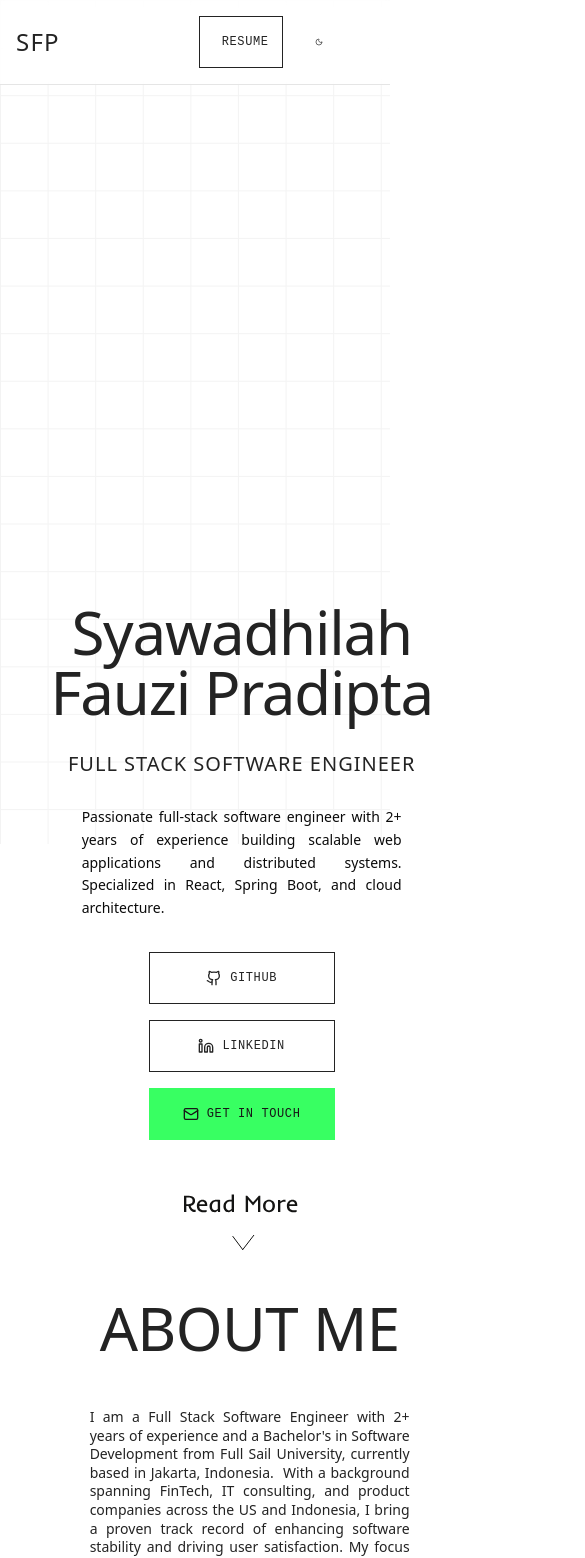
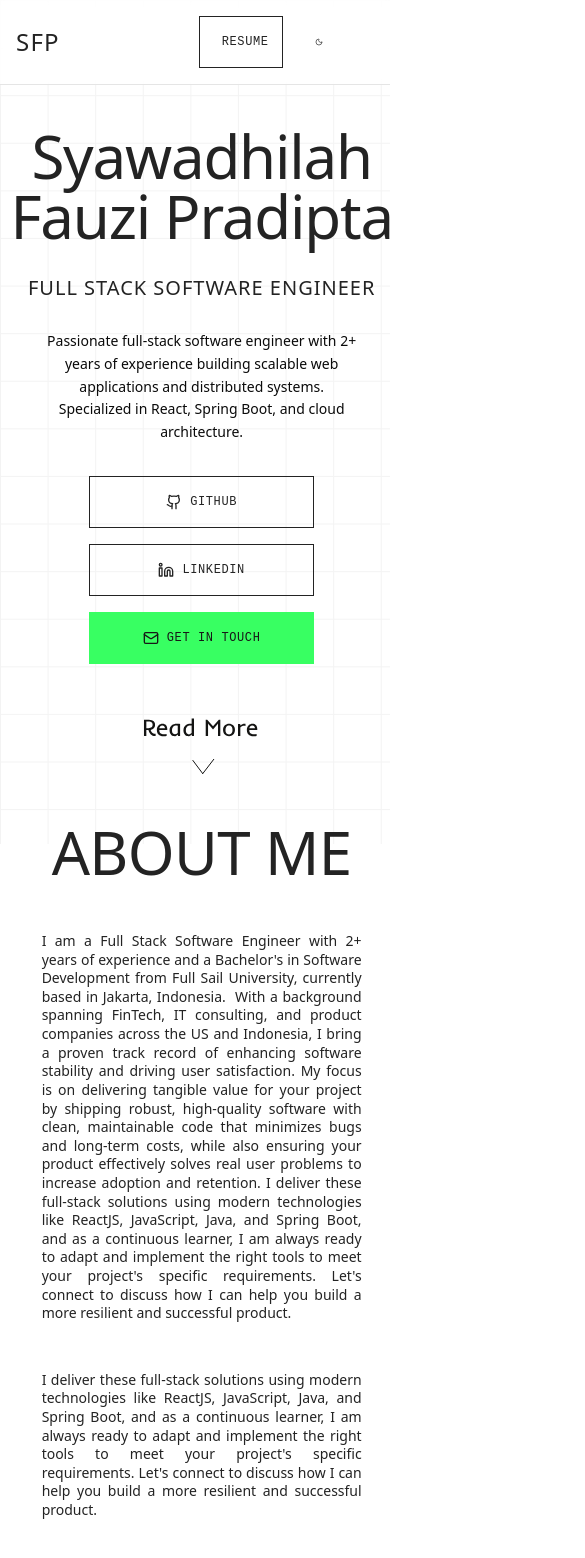
Before and after one commit to fauzipradipta/portofolio, a Next.js app: page / in a window 390 px wide. Shown: the top 1558 px of the page, 585 px wide, since content can reach past the window. Built offline with nearby package versions, Linux system fonts and the light colour scheme.

Commit message:
workin on responsive

```diff
--- a/src/app/globals.css
+++ b/src/app/globals.css
@@ -121,7 +121,7 @@ code {
 
 /* Typography System */
 .hero-section {
-  padding-top: 359rem;
+  padding-top: 372rem;
   padding-bottom: 4rem;
   min-height: 100vh;
   position: relative;
@@ -368,7 +368,7 @@ code {
   border: 1px solid var(--border-light);
   border-radius: 0;
   padding: 12px;
-  margin-left: 30rem;
+  margin-right: 13rem;
   max-width: 250px;
   transition: all 0.2s ease;
   position: relative;
@@ -439,40 +439,10 @@ code {
 
 /* Responsive Design */
 
-@media (min-width: 375px) and (max-width: 430px) {
-  .hero-section{
-    padding-top: 463rem;
-    margin-left: -5rem;
-
-  }
-
-  .hero-title {
-    font-size: 42px;
-  }
-
-  .label{
-    font-size: clamp(18px, 1.5vw, 24px);
-    margin-top:-2rem;
-  }
-   .btn-primary,
-  .btn-accent {
-    width: 42%;
-    min-height: 52px;
-  }
-
-  .about-section{
-    margin-left: -4rem;
-  }
-
-  .title-big{
-    font-size: 42px;
-  }
-}
-
 @media(min-width:360px) and (max-width:767px){
   .hero-section{
-    padding-top: 463rem;
-    margin-left: -3rem;
+    padding-top: 411rem;
+    margin-left: -8rem;
   }
 
   .hero-title {
@@ -491,7 +461,7 @@ code {
   }
 
   .about-section{
-    margin-left: -2rem;
+    margin-left: -8rem;
   }
 
   .title-big{
--- a/src/app/page/Hero.tsx
+++ b/src/app/page/Hero.tsx
@@ -17,7 +17,7 @@ const Hero = () => {
               <p className="label mb-8 pt-8 ">Full Stack Software Engineer</p>
 
            <div className="w-full px-2 sm:px-4">
-              <p className="text-sm sm:text-base md:text-lg w-full max-w-xs sm:max-w-md md:max-w-2xl mx-auto leading-relaxed break-words whitespace-normal text-justify sm:text-center">
+              <p className="text-sm sm:text-base md:text-lg w-full max-w-xs sm:max-w-md md:max-w-2xl mx-auto leading-relaxed break-words whitespace-normal sm:text-center">
                   {aboutData.bio}
                 </p>
               </div>
--- a/src/app/page/Skills.tsx
+++ b/src/app/page/Skills.tsx
@@ -5,10 +5,11 @@ const Skills = () => {
     return(
         <section id="skills" className="py-20">
             <div className="container">
-                <div className="grid grid-cols-1 md:grid-cols-2 lg:grid-cols-3 gap-4 mb-16">
+                <div className="grid grid-cols-1 md:grid-cols-2 lg:grid-cols-3 gap-8 mb-16">
+                    {/* Technical Skills */}
                     <div className="text-left">
                         <p className="title-big mb-3">{pageTitles.skills}</p>
-                           {skillsData.technical.map((techCategory) => (
+                        {skillsData.technical.map((techCategory) => (
                             <div key={techCategory.category} className="mb-2 py-2 px-3 border border-gray-200 rounded-lg shadow-sm card-skill dark:border-gray-700">
                                 <h3 className="text-body font-semibold mb-1.5">{techCategory.category}</h3>
                                 <div className="flex flex-wrap gap-1">
@@ -23,19 +24,25 @@ const Skills = () => {
                             </div>
                         ))}
                     </div>
-                    <div className="text-right">
-                        <p className="title-big mb-3">{pageTitles.competencies}</p>
-                        <div className='card-skill-core'>
-                            <div className='flex flex-col items-start gap-3'>
-                                    {skillsData.soft.map((skill,index)=>(
-                                        <div key={index} className="flex items-start gap-2">
-                                            <div className="w-4 h-4 border-2 border-gray-300 dark:border-gray-600 rounded-full"></div>
-                                            <span className='text-body'> {skill}</span>
-                                        </div>
-                                    ))}
+
+
+                    <div className="flex flex-col items-center md:items-end lg:col-span-1">
+                        <p className="title-big mb-6 text-center md:text-right w-full">{pageTitles.competencies}</p>
+                        <div className="card-skill-core w-full max-w-xs">
+                            <div className="flex flex-col items-center gap-5">
+                                {skillsData.soft.map((skill, index) => (
+                                    <div
+                                        key={index}
+                                        className="flex items-center gap-4 w-full"
+                                    >
+                                        <div className="flex-shrink-0 w-4 h-4 border-2 border-gray-300 dark:border-gray-600 rounded-full"></div>
+                                        <span className="text-body font-medium text-center flex-1">
+                                            {skill}
+                                        </span>
+                                    </div>
+                                ))}
                             </div>
                         </div>
-
                     </div>
                 </div>
             </div>
```
Also changed, not shown: src/app/data/mock.tsx (+0 -8 lines).
